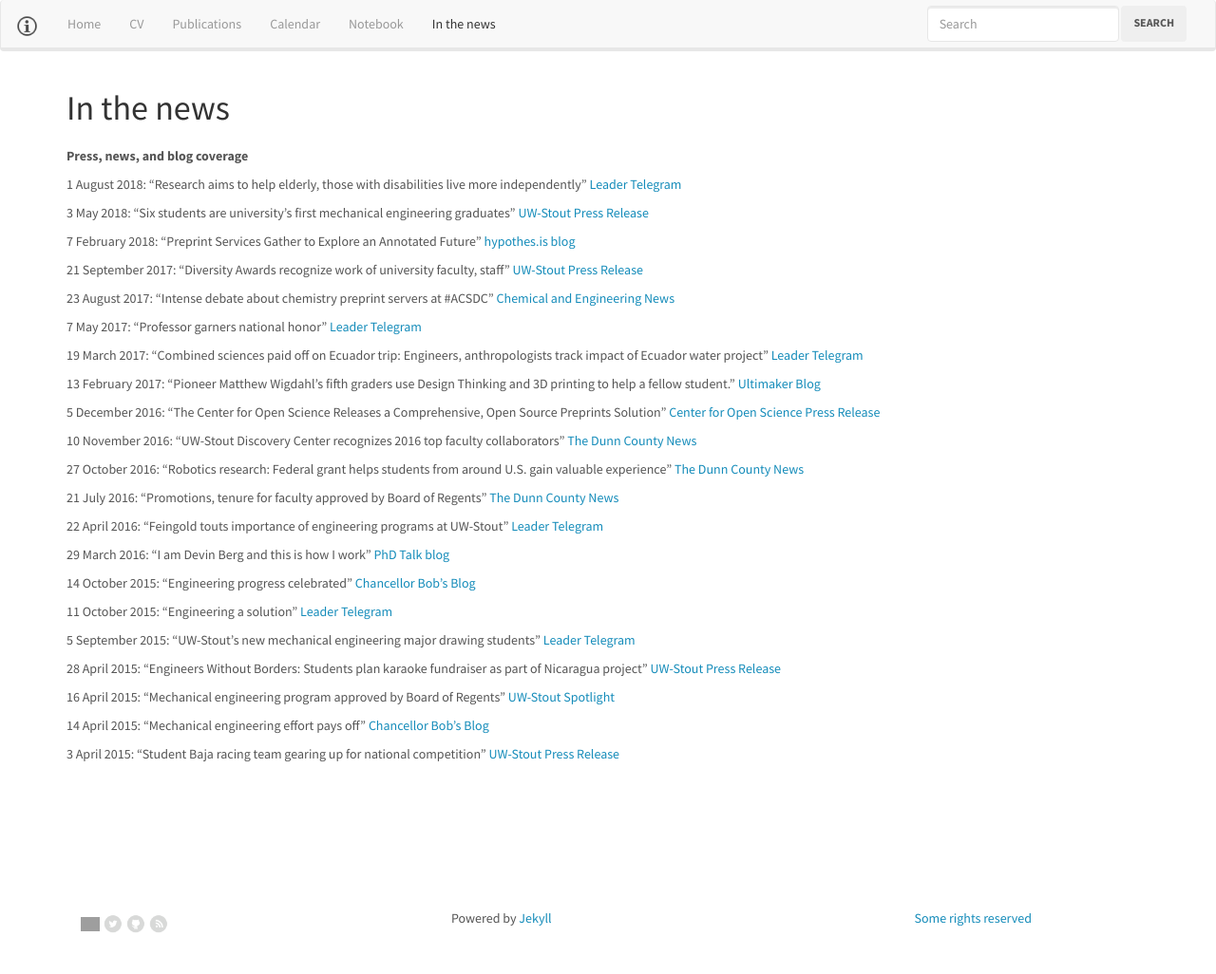
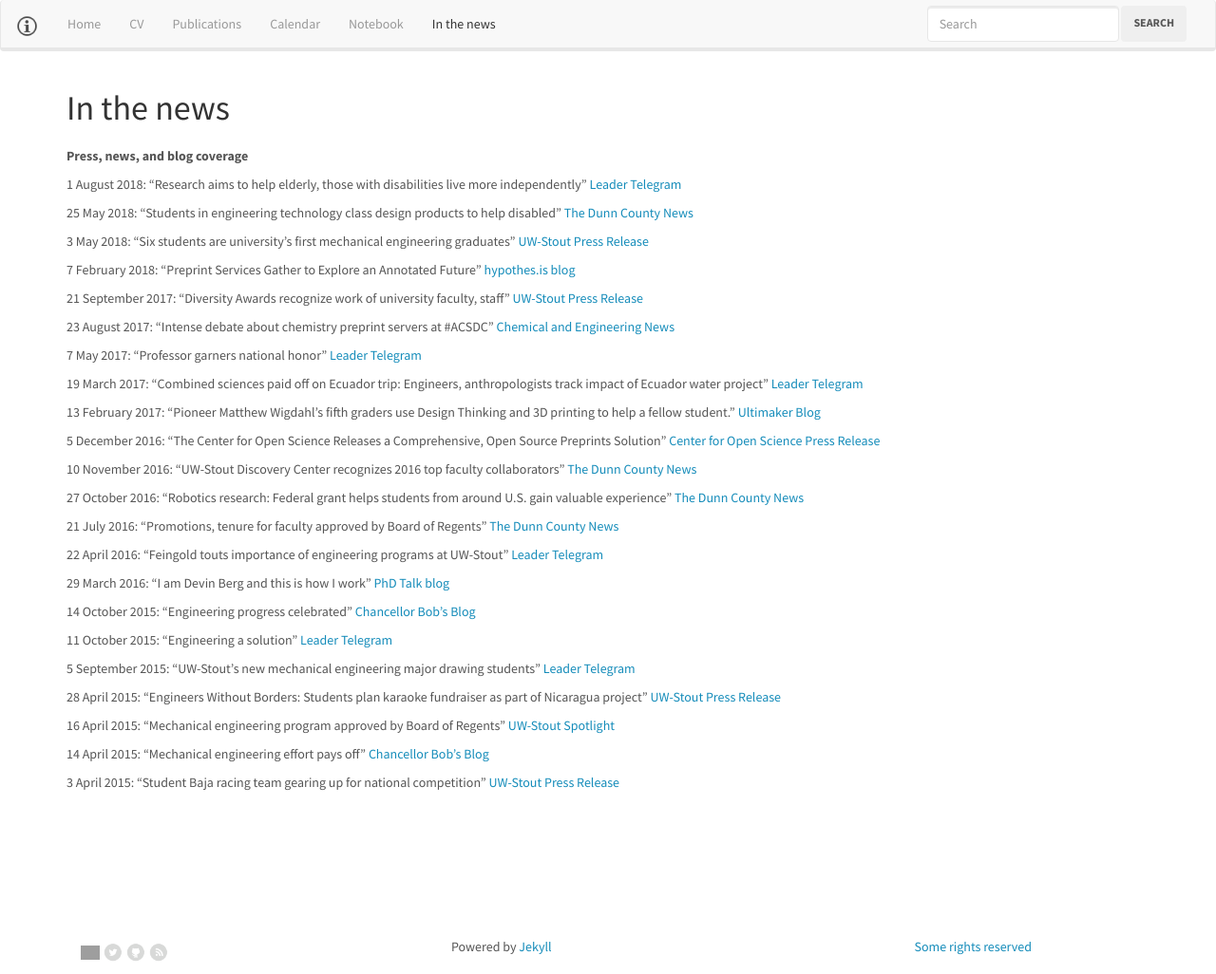
Before and after one commit to devinberg/devinberg.com, a Jekyll site: the page built from in-the-news/index.md, in a window 1280 px wide. Shown: the whole page at 95% size. Built offline with Jekyll 4.4.1, drawn with Linux system fonts in a browser that asks for light colours; nearby versions of some CDN libraries; comment, search, counter and statistics services are not loaded; before the commit the page ends 996 px from its top, so only the background shows below that; grey boxes are pictures that could not be loaded.

Commit message:
missed this story

```diff
--- a/in-the-news/index.md
+++ b/in-the-news/index.md
@@ -7,6 +7,8 @@
 <strong>Press, news, and blog coverage</strong>
 
 1 August 2018: "Research aims to help elderly, those with disabilities live more independently" <a href="http://www.leadertelegram.com/Features/On-Campus/2018/08/26/div-class-libPageBodyLinebreak-Robotic-assistance-div.html" target="_blank">Leader Telegram</a>
+
+25 May 2018: "Students in engineering technology class design products to help disabled" <a href="https://chippewa.com/dunnconnect/news/local/students-in-engineering-technology-class-design-products-to-help-disabled/article_9f936fe8-e646-564d-9780-0ea9f1c1773e.html" target="_blank">The Dunn County News</a>
 
 3 May 2018: "Six students are university’s first mechanical engineering graduates" <a href="https://www.uwstout.edu/about-us/news-center/six-students-are-universitys-first-mechanical-engineering-graduates-0" target="_blank">UW-Stout Press Release</a>
 
```
